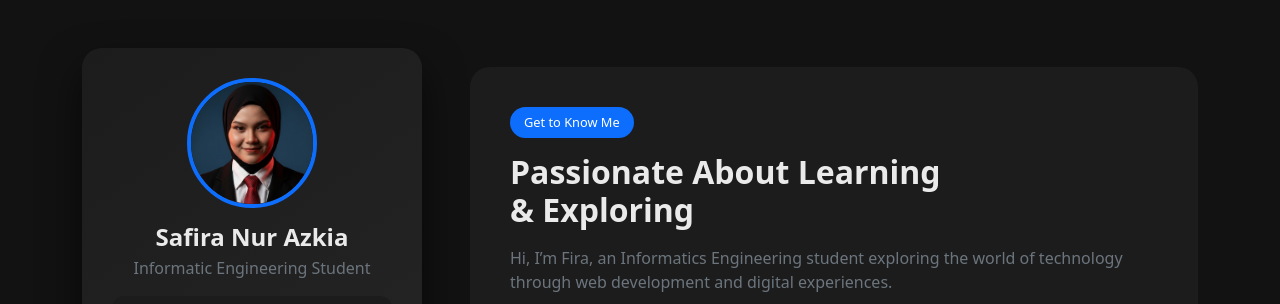
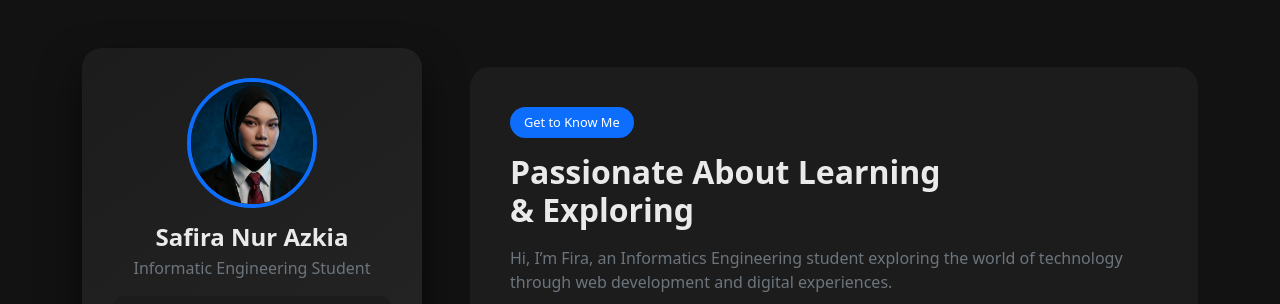
Before and after one commit to sapphireveera-ia/My-Website-Sapphire-s, a plain HTML site: page about.html in a window 1280 px wide. Shown: the top 304 px of the page. Drawn offline with nearby package versions, Linux system fonts and the light colour scheme.

Commit message:
Update about.html

```diff
--- a/about.html
+++ b/about.html
@@ -68,7 +68,7 @@
       <!-- LEFT PROFILE CARD -->
       <div class="col-md-4">
         <div class="profile-card">
-          <img src="image/image.png" class="profile-img" alt="Veera">
+          <img src="image/image1.jpeg" class="profile-img" alt="Veera">
 
           <h4 class="fw-bold mb-1">Safira Nur Azkia</h4>
           <p class="text-secondary mb-3">Informatic Engineering Student</p>
```
